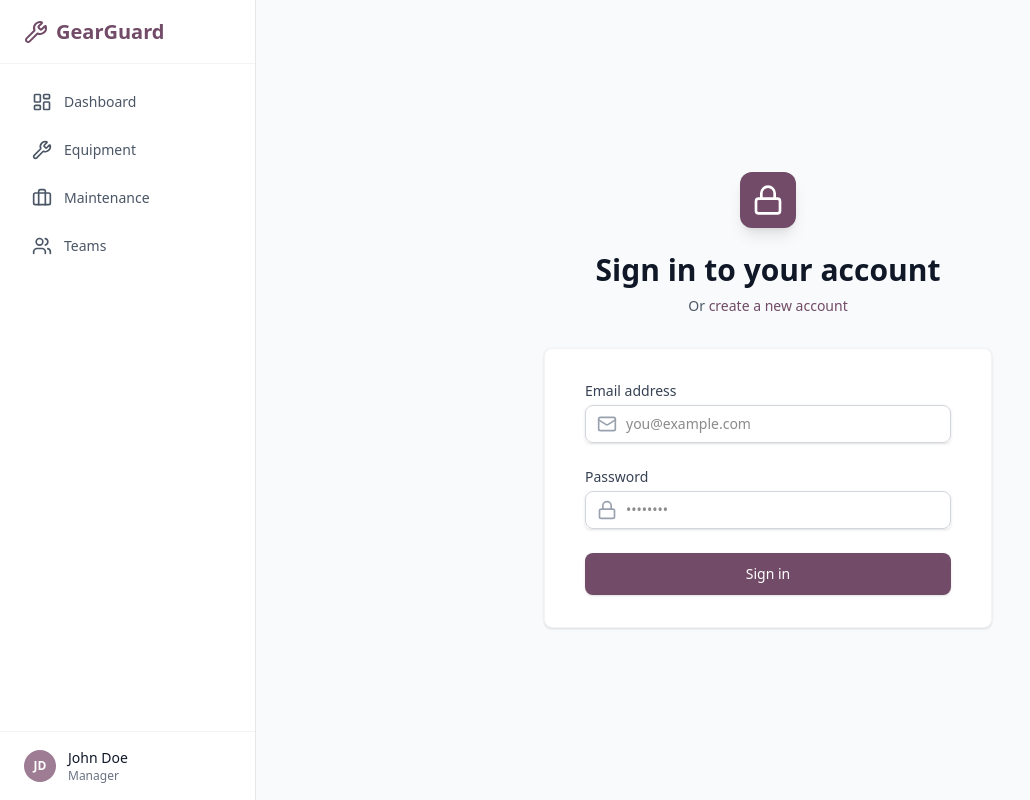
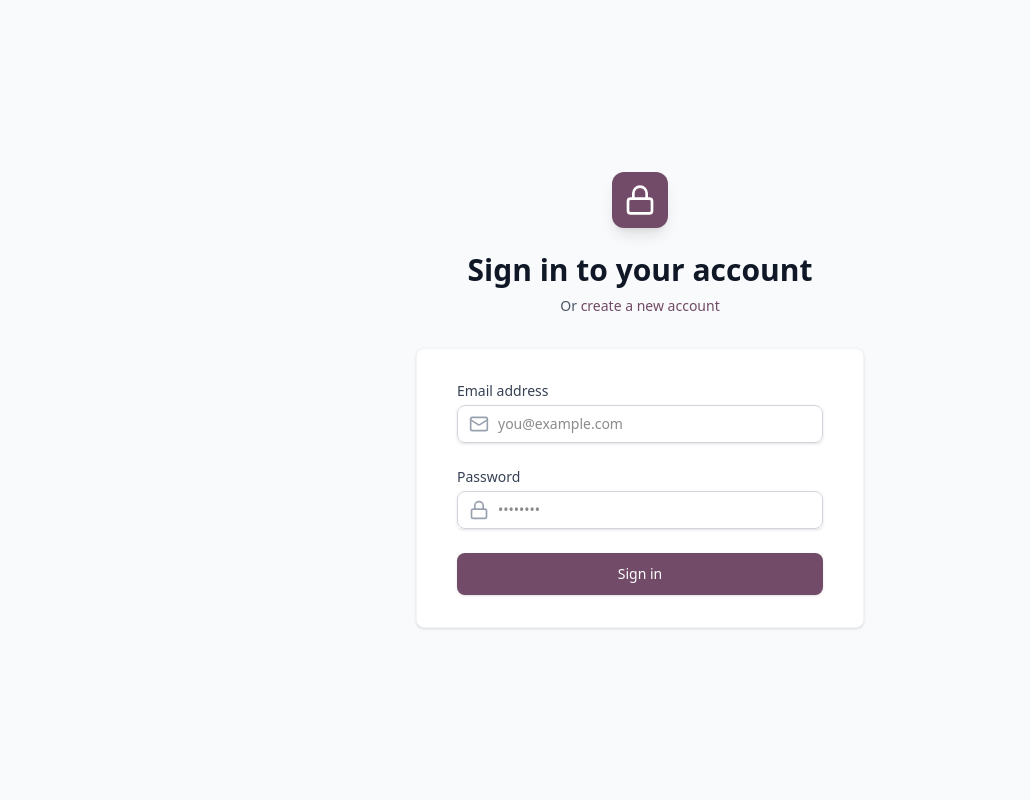
Before and after one commit to Hardagya12/GearGuard-Odoo, a Next.js app in the folder gear_guard/: page /login in a window 1280 px wide. Shown: the whole page, without its empty margins (0-1030 px from the left). Built offline with nearby package versions, Linux system fonts and the light colour scheme.

Commit message:
Refactored application structure

```diff
--- /dev/null
+++ b/gear_guard/app/(dashboard)/layout.tsx
@@ -0,0 +1,14 @@
+
+import { AppSidebar } from "@/components/layout/AppSidebar";
+
+export default function DashboardLayout({ children }) {
+  return (
+    <div className="flex min-h-screen">
+      <AppSidebar />
+      <div className="flex-1 ml-64 flex flex-col min-h-screen transition-all duration-300">
+         {/* Main content area */}
+         {children}
+      </div>
+    </div>
+  );
+}
--- a/gear_guard/app/layout.tsx
+++ b/gear_guard/app/layout.tsx
@@ -1,7 +1,6 @@
 
 import { Geist, Geist_Mono } from "next/font/google";
 import "./globals.css";
-import { AppSidebar } from "@/components/layout/AppSidebar";
 
 const geistSans = Geist({
   variable: "--font-geist-sans",
@@ -22,13 +21,7 @@ export default function RootLayout({ children }) {
   return (
     <html lang="en">
       <body className={`${geistSans.variable} ${geistMono.variable} antialiased font-sans bg-gray-50 text-foreground`}>
-        <div className="flex min-h-screen">
-          <AppSidebar />
-          <div className="flex-1 ml-64 flex flex-col min-h-screen transition-all duration-300">
-             {/* Main content area */}
-             {children}
-          </div>
-        </div>
+        {children}
       </body>
     </html>
   );
--- a/gear_guard/components/layout/AppSidebar.jsx
+++ b/gear_guard/components/layout/AppSidebar.jsx
@@ -2,19 +2,40 @@
 'use client';
 
 import Link from 'next/link';
-import { usePathname } from 'next/navigation';
-import { LayoutDashboard, Wrench, Users, Settings, Briefcase } from 'lucide-react';
+import { usePathname, useRouter } from 'next/navigation';
+import { LayoutDashboard, Wrench, Users, Settings, Briefcase, LogOut } from 'lucide-react';
 import { cn } from '@/lib/utils';
+import { logout } from '@/server/actions/auth';
+import { useEffect, useState } from 'react';
+import { getSession } from '@/server/actions/auth';
 
 const NAV_ITEMS = [
   { name: 'Dashboard', href: '/', icon: LayoutDashboard },
   { name: 'Equipment', href: '/equipment', icon: Wrench },
   { name: 'Maintenance', href: '/maintenance', icon: Briefcase },
-  { name: 'Teams', href: '/teams', icon: Users },
+  { name: 'Teams', href: '/teams', icon: Users, role: ['MANAGER'] }, // Only Manager sees Teams
 ];
 
 export function AppSidebar() {
   const pathname = usePathname();
+  const router = useRouter();
+  const [user, setUser] = useState(null);
+
+  useEffect(() => {
+    getSession().then(setUser);
+  }, []);
+
+  async function handleLogout() {
+    await logout();
+    router.push('/login');
+    router.refresh();
+  }
+
+  // Filter nav items based on user role
+  const filteredNav = NAV_ITEMS.filter(item => {
+    if (!item.role) return true;
+    return user && item.role.includes(user.role);
+  });
 
   return (
     <div className="w-64 bg-white h-screen border-r border-gray-200 flex flex-col fixed left-0 top-0 z-10">
@@ -28,7 +49,7 @@ export function AppSidebar() {
 
       {/* Navigation */}
       <nav className="flex-1 p-4 space-y-1">
-        {NAV_ITEMS.map((item) => {
+        {filteredNav.map((item) => {
           const isActive = pathname === item.href || (item.href !== '/' && pathname.startsWith(item.href));
           return (
             <Link
@@ -50,14 +71,25 @@ export function AppSidebar() {
 
       {/* User Footer */}
       <div className="p-4 border-t border-gray-100">
-        <div className="flex items-center gap-3 px-2">
-            <div className="w-8 h-8 rounded-full bg-brand-light flex items-center justify-center text-white text-xs font-bold">
-                JD
+        <div className="flex items-center justify-between px-2 mb-2">
+            <div className="flex items-center gap-3">
+                <div className="w-8 h-8 rounded-full bg-brand-light flex items-center justify-center text-white text-xs font-bold uppercase">
+                    {user?.email?.substring(0, 2) || '??'}
+                </div>
+                <div className="text-sm">
+                    <p className="font-medium text-gray-900 truncate w-24" title={user?.email}>
+                        {user?.name || user?.email || 'Loading...'}
+                    </p>
+                    <p className="text-gray-500 text-xs font-semibold">{user?.role || '...'}</p>
+                </div>
             </div>
-            <div className="text-sm">
-                <p className="font-medium text-gray-900">John Doe</p>
-                <p className="text-gray-500 text-xs">Manager</p>
-            </div>
+            <button
+                onClick={handleLogout}
+                className="text-gray-400 hover:text-red-500 transition"
+                title="Logout"
+            >
+                <LogOut className="w-5 h-5" />
+            </button>
         </div>
       </div>
     </div>
```
Also changed, not shown: gear_guard/app/(auth)/login/page.jsx (renamed from gear_guard/app/login/page.jsx), gear_guard/app/(auth)/signup/page.jsx (renamed from gear_guard/app/signup/page.jsx), gear_guard/app/(dashboard)/equipment/[id]/page.jsx (renamed from gear_guard/app/equipment/[id]/page.jsx), gear_guard/app/(dashboard)/equipment/page.jsx (renamed from gear_guard/app/equipment/page.jsx), gear_guard/app/(dashboard)/maintenance/page.jsx (renamed from gear_guard/app/maintenance/page.jsx), gear_guard/app/(dashboard)/page.jsx (renamed from gear_guard/app/page.jsx), gear_guard/app/(dashboard)/teams/page.jsx (renamed from gear_guard/app/teams/page.jsx).
